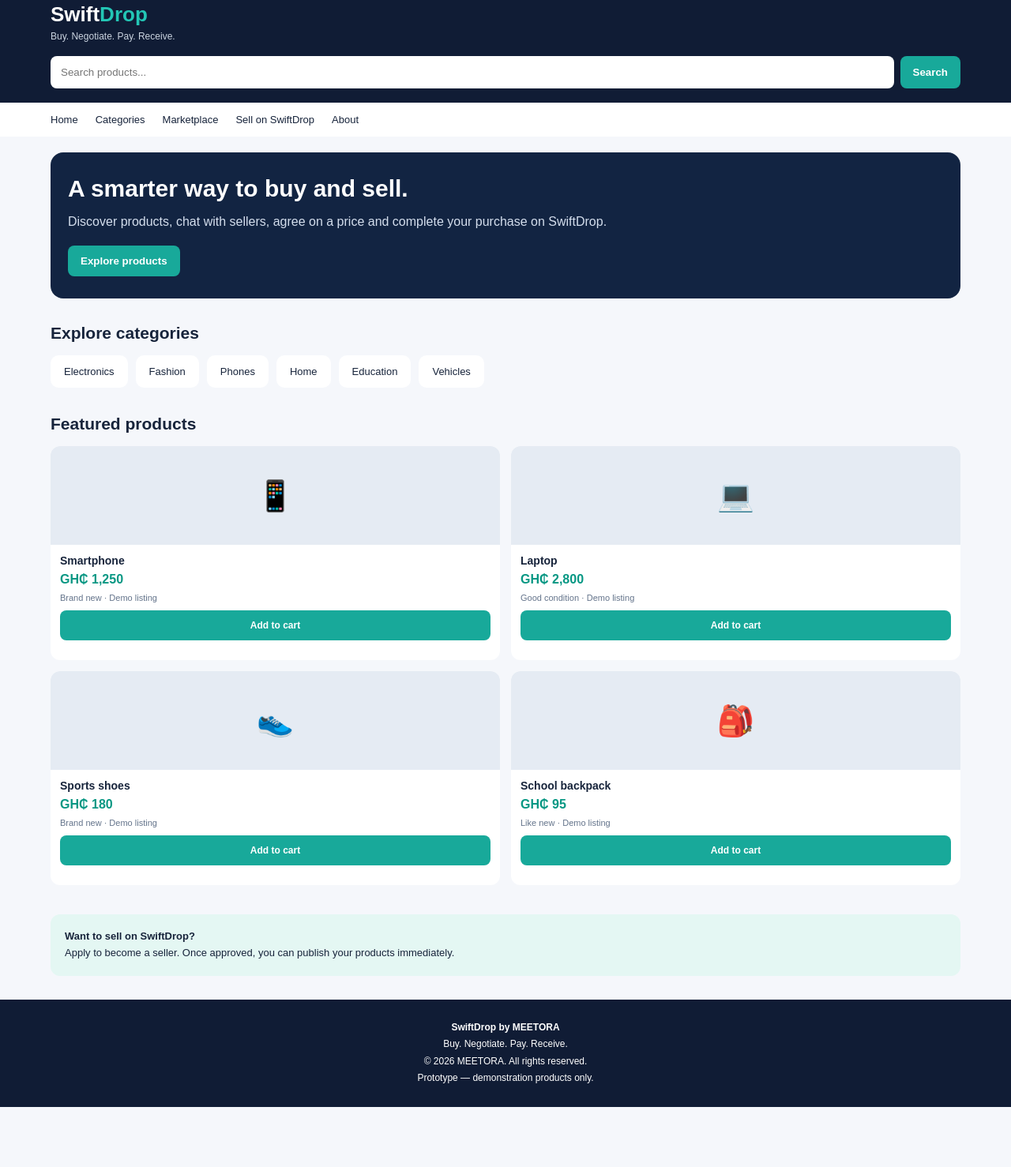
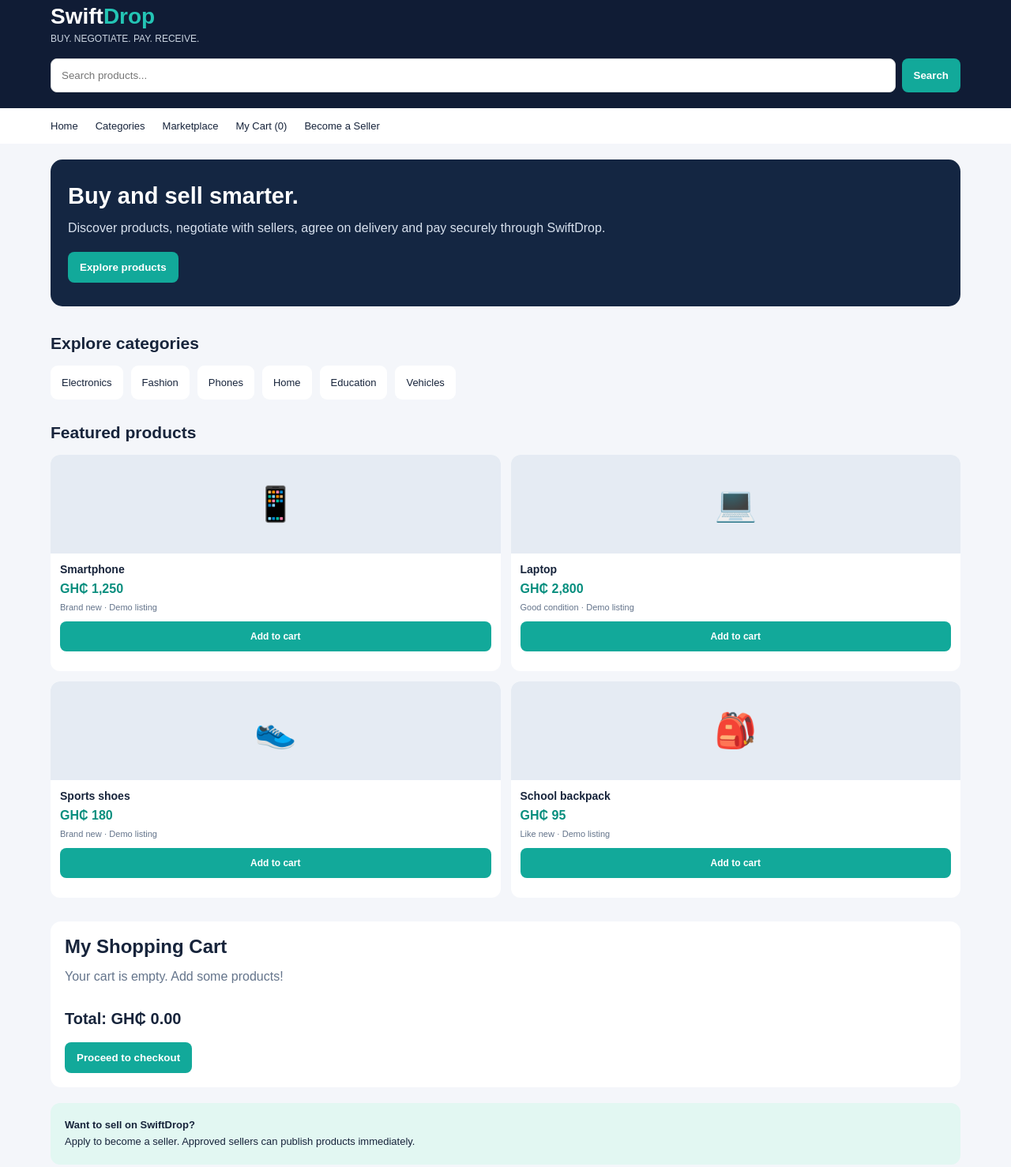
Before and after one commit to tech222555/swiftdrop, a plain HTML site: page index.html in a window 1280 px wide. Shown: the part 15-1493 px from the top of the page at 79% size. Before the commit the page ends 1417 px from the top, so only its background shows below. Drawn offline with Linux system fonts and the light colour scheme.

Commit message:
index.html

```diff
--- a/index.html
+++ b/index.html
@@ -3,124 +3,54 @@
 <html lang="en">
 <head>
 <meta charset="UTF-8">
-  <meta name="viewport" content="width=device-width, initial-scale=1.0">
+<meta name="viewport" content="width=device-width, initial-scale=1">
 <meta name="theme-color" content="#101c35">
-  <title>SwiftDrop | Buy. Negotiate. Pay. Receive.</title>
+<title>SwiftDrop | African Marketplace</title>
 <style>
-    * { box-sizing: border-box; margin: 0; padding: 0; }
-    body {
-      font-family: Arial, sans-serif;
-      background: #f5f7fb;
-      color: #17243b;
-    }
-    header {
-      background: #101c35;
-      color: white;
-      padding: 18px 5%;
-    }
-    .brand { font-size: 26px; font-weight: 800; }
-    .brand span { color: #23c6b5; }
-    .tagline { font-size: 12px; color: #cbd5e1; margin-top: 5px; }
-    .search {
-      display: flex;
-      gap: 8px;
-      margin-top: 18px;
-    }
-    .search input {
-      flex: 1;
-      min-width: 0;
-      padding: 13px;
-      border: 0;
-      border-radius: 8px;
-    }
-    button {
-      border: 0;
-      border-radius: 8px;
-      padding: 12px 16px;
-      background: #18a99a;
-      color: white;
-      font-weight: bold;
-      cursor: pointer;
-    }
-    nav {
-      display: flex;
-      gap: 22px;
-      overflow-x: auto;
-      padding: 14px 5%;
-      background: white;
-      white-space: nowrap;
-    }
-    nav a { color: #17243b; text-decoration: none; font-size: 13px; }
-    .hero {
-      margin: 20px 5%;
-      padding: 28px 22px;
-      border-radius: 16px;
-      background: #122442;
-      color: white;
-    }
-    .hero h1 { font-size: 30px; line-height: 1.2; }
-    .hero p { margin: 12px 0 18px; color: #d4deed; line-height: 1.5; }
-    .section { padding: 12px 5%; }
-    .section h2 { margin-bottom: 16px; font-size: 21px; }
-    .categories {
-      display: flex;
-      gap: 10px;
-      overflow-x: auto;
-      padding-bottom: 10px;
-    }
-    .category {
-      flex: 0 0 auto;
-      padding: 13px 17px;
-      background: white;
-      border-radius: 10px;
-      font-size: 13px;
-    }
-    .products {
-      display: grid;
-      grid-template-columns: repeat(2, minmax(0, 1fr));
-      gap: 14px;
-    }
-    .product {
-      background: white;
-      border-radius: 12px;
-      overflow: hidden;
-      padding-bottom: 13px;
-    }
-    .product-image {
-      height: 125px;
-      background: #e5ebf3;
-      display: grid;
-      place-items: center;
-      font-size: 38px;
-    }
-    .product-info { padding: 12px; }
-    .product h3 { font-size: 14px; margin-bottom: 7px; }
-    .price { color: #079783; font-weight: bold; margin-bottom: 8px; }
-    .condition { font-size: 11px; color: #64748b; margin-bottom: 10px; }
-    .product button { width: 100%; font-size: 12px; }
-    .note {
-      margin: 25px 5%;
-      padding: 18px;
-      border-radius: 12px;
-      background: #e4f7f3;
-      line-height: 1.6;
-      font-size: 13px;
-    }
-    footer {
-      background: #101c35;
-      color: white;
-      text-align: center;
-      padding: 25px 15px;
-      margin-top: 30px;
-      font-size: 12px;
-      line-height: 1.8;
-    }
+*{box-sizing:border-box;margin:0;padding:0}
+body{font-family:Arial,sans-serif;background:#f4f6fa;color:#17243b}
+header{background:#101c35;color:white;padding:20px 5%}
+.brand{font-size:28px;font-weight:800}
+.brand span{color:#24c5b5}
+.tag{font-size:12px;color:#cbd5e1;margin-top:5px}
+.search{display:flex;gap:8px;margin-top:18px}
+input{padding:13px;border:1px solid #ddd;border-radius:8px;min-width:0}
+.search input{flex:1}
+button{background:#12a99a;color:white;border:0;padding:12px 15px;border-radius:8px;font-weight:bold;cursor:pointer}
+nav{display:flex;gap:22px;padding:15px 5%;background:white;overflow:auto;white-space:nowrap}
+nav a{text-decoration:none;color:#17243b;font-size:13px}
+.hero{margin:20px 5%;padding:30px 22px;background:#142642;color:white;border-radius:15px}
+.hero h1{font-size:29px}
+.hero p{margin:12px 0 18px;line-height:1.5;color:#d8e1ee}
+.section{padding:15px 5%}
+.section h2{font-size:21px;margin-bottom:16px}
+.categories{display:flex;gap:10px;overflow:auto}
+.category{background:white;padding:14px;border-radius:9px;white-space:nowrap;font-size:13px}
+.products{display:grid;grid-template-columns:repeat(2,minmax(0,1fr));gap:13px}
+.product{background:white;border-radius:12px;overflow:hidden;padding-bottom:13px}
+.photo{height:125px;background:#e5ebf3;display:grid;place-items:center;font-size:43px}
+.info{padding:12px}
+.info h3{font-size:14px;margin-bottom:8px}
+.price{color:#078e7e;font-weight:bold;margin-bottom:8px}
+.condition{font-size:11px;color:#64748b;margin-bottom:12px}
+.info button{width:100%;font-size:12px}
+.cart-box{margin:15px 5%;padding:18px;background:white;border-radius:13px}
+.cart-item{padding:13px 0;border-bottom:1px solid #eee}
+.cart-row{display:flex;justify-content:space-between;gap:10px;align-items:center}
+.qty{display:flex;align-items:center;gap:10px;margin-top:10px}
+.qty button{padding:7px 12px}
+.remove{background:#dc4255}
+.total{font-size:20px;font-weight:bold;margin:18px 0}
+.empty{color:#64748b;padding:15px 0}
+.note{margin:20px 5%;padding:18px;background:#e2f7f2;border-radius:12px;font-size:13px;line-height:1.6}
+footer{background:#101c35;color:white;text-align:center;padding:25px;font-size:12px;line-height:1.8;margin-top:30px}
 </style>
 </head>
 <body>
+
 <header>
 <div class="brand">Swift<span>Drop</span></div>
-    <div class="tagline">Buy. Negotiate. Pay. Receive.</div>
+<div class="tag">BUY. NEGOTIATE. PAY. RECEIVE.</div>
 <div class="search">
 <input id="search" placeholder="Search products...">
 <button onclick="searchProducts()">Search</button>
@@ -131,16 +61,14 @@
 <a href="#">Home</a>
 <a href="#categories">Categories</a>
 <a href="#products">Marketplace</a>
-    <a href="#sell">Sell on SwiftDrop</a>
-    <a href="#footer">About</a>
+<a href="#cart">My Cart (<span id="cartCount">0</span>)</a>
+<a href="#sell">Become a Seller</a>
 </nav>
 
 <section class="hero">
-    <h1>A smarter way to buy and sell.</h1>
-    <p>Discover products, chat with sellers, agree on a price and complete your purchase on SwiftDrop.</p>
-    <button onclick="document.getElementById('products').scrollIntoView({behavior:'smooth'})">
-      Explore products
-    </button>
+<h1>Buy and sell smarter.</h1>
+<p>Discover products, negotiate with sellers, agree on delivery and pay securely through SwiftDrop.</p>
+<button onclick="document.getElementById('products').scrollIntoView({behavior:'smooth'})">Explore products</button>
 </section>
 
 <section class="section" id="categories">
@@ -158,74 +86,155 @@
 <section class="section" id="products">
 <h2>Featured products</h2>
 <div class="products" id="productList">
-      <article class="product">
-        <div class="product-image">📱</div>
-        <div class="product-info">
+
+<article class="product" data-name="Smartphone">
+<div class="photo">📱</div>
+<div class="info">
 <h3>Smartphone</h3>
 <div class="price">GH₵ 1,250</div>
 <div class="condition">Brand new · Demo listing</div>
-          <button onclick="addToCart('Smartphone')">Add to cart</button>
-        </div>
-      </article>
+<button onclick="addToCart('phone')">Add to cart</button>
+</div></article>
 
-      <article class="product">
-        <div class="product-image">💻</div>
-        <div class="product-info">
+<article class="product" data-name="Laptop">
+<div class="photo">💻</div>
+<div class="info">
 <h3>Laptop</h3>
 <div class="price">GH₵ 2,800</div>
 <div class="condition">Good condition · Demo listing</div>
-          <button onclick="addToCart('Laptop')">Add to cart</button>
-        </div>
-      </article>
+<button onclick="addToCart('laptop')">Add to cart</button>
+</div></article>
 
-      <article class="product">
-        <div class="product-image">👟</div>
-        <div class="product-info">
+<article class="product" data-name="Sports shoes">
+<div class="photo">👟</div>
+<div class="info">
 <h3>Sports shoes</h3>
 <div class="price">GH₵ 180</div>
 <div class="condition">Brand new · Demo listing</div>
-          <button onclick="addToCart('Sports shoes')">Add to cart</button>
-        </div>
-      </article>
+<button onclick="addToCart('shoes')">Add to cart</button>
+</div></article>
 
-      <article class="product">
-        <div class="product-image">🎒</div>
-        <div class="product-info">
+<article class="product" data-name="School backpack">
+<div class="photo">🎒</div>
+<div class="info">
 <h3>School backpack</h3>
 <div class="price">GH₵ 95</div>
 <div class="condition">Like new · Demo listing</div>
-          <button onclick="addToCart('School backpack')">Add to cart</button>
+<button onclick="addToCart('bag')">Add to cart</button>
+</div></article>
+
 </div>
-      </article>
-    </div>
+</section>
+
+<section id="cart" class="cart-box">
+<h2>My Shopping Cart</h2>
+<div id="cartItems"></div>
+<div class="total">Total: GH₵ <span id="total">0.00</span></div>
+<button onclick="checkout()">Proceed to checkout</button>
 </section>
 
 <div class="note" id="sell">
 <strong>Want to sell on SwiftDrop?</strong><br>
-    Apply to become a seller. Once approved, you can publish your products immediately.
+Apply to become a seller. Approved sellers can publish products immediately.
 </div>
 
-  <footer id="footer">
+<footer>
 <strong>SwiftDrop by MEETORA</strong><br>
 Buy. Negotiate. Pay. Receive.<br>
 © 2026 MEETORA. All rights reserved.<br>
-    Prototype — demonstration products only.
+Demonstration prototype — no real payments.
 </footer>
 
 <script>
-    function addToCart(product) {
-      alert(product + " added to your demo cart!");
+const products={
+phone:{name:"Smartphone",price:1250,emoji:"📱",seller:"Demo seller"},
+laptop:{name:"Laptop",price:2800,emoji:"💻",seller:"Demo seller"},
+shoes:{name:"Sports shoes",price:180,emoji:"👟",seller:"Demo seller"},
+bag:{name:"School backpack",price:95,emoji:"🎒",seller:"Demo seller"}
+};
+
+let cart={};
+
+try{
+cart=JSON.parse(localStorage.getItem("swiftdropCart"))||{};
+}catch(e){cart={};}
+
+function saveCart(){
+localStorage.setItem("swiftdropCart",JSON.stringify(cart));
+renderCart();
 }
 
-    function searchProducts() {
-      const query = document.getElementById("search").value.toLowerCase();
-      const products = document.querySelectorAll(".product");
+function addToCart(id){
+cart[id]=(cart[id]||0)+1;
+saveCart();
+alert(products[id].name+" added to your cart!");
+}
 
-      products.forEach(product => {
-        product.style.display =
-          product.innerText.toLowerCase().includes(query) ? "" : "none";
+function changeQuantity(id,amount){
+cart[id]=(cart[id]||0)+amount;
+if(cart[id]<=0)delete cart[id];
+saveCart();
+}
+
+function removeItem(id){
+delete cart[id];
+saveCart();
+}
+
+function renderCart(){
+const container=document.getElementById("cartItems");
+container.innerHTML="";
+let total=0;
+let count=0;
+
+Object.keys(cart).forEach(id=>{
+const p=products[id];
+const qty=cart[id];
+if(!p||qty<=0)return;
+
+const subtotal=p.price*qty;
+total+=subtotal;
+count+=qty;
+
+container.innerHTML+=`
+<div class="cart-item">
+<div class="cart-row">
+<strong>${p.emoji} ${p.name}</strong>
+<strong>GH₵ ${subtotal.toFixed(2)}</strong>
+</div>
+<div class="qty">
+<button onclick="changeQuantity('${id}',-1)">−</button>
+<span>${qty}</span>
+<button onclick="changeQuantity('${id}',1)">+</button>
+<button class="remove" onclick="removeItem('${id}')">Remove</button>
+</div>
+</div>`;
+});
+
+if(count===0){
+container.innerHTML='<div class="empty">Your cart is empty. Add some products!</div>';
+}
+
+document.getElementById("total").textContent=total.toFixed(2);
+document.getElementById("cartCount").textContent=count;
+}
+
+function checkout(){
+if(Object.keys(cart).length===0){
+alert("Your cart is empty!");
+return;
+}
+alert("Checkout demonstration! Real payment and seller chat will be added in the next development stages.");
+}
+
+function searchProducts(){
+const query=document.getElementById("search").value.toLowerCase();
+document.querySelectorAll(".product").forEach(p=>{
+p.style.display=p.dataset.name.toLowerCase().includes(query)?"":"none";
 });
 }
+
+renderCart();
 </script>
 </body>
 </html>
```
Lines whose indentation alone changed are shown as unchanged.
